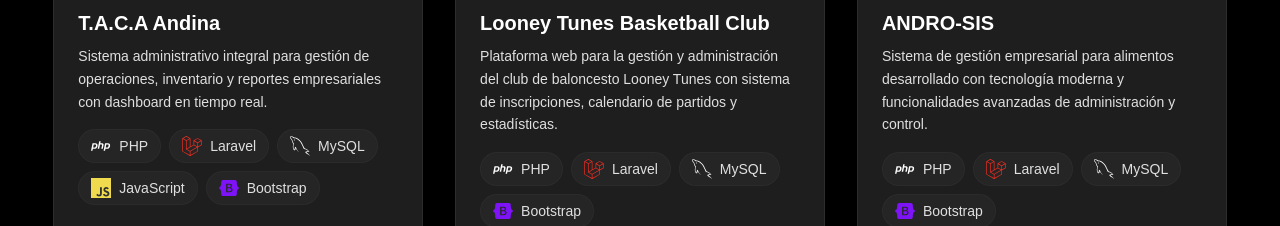
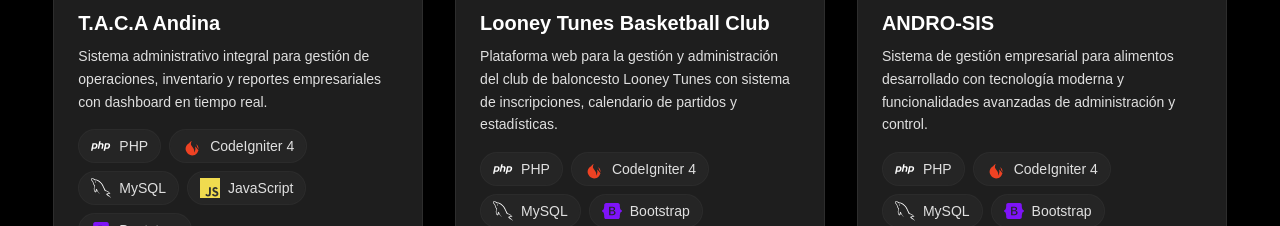
Before and after one commit to tustas15/portafolio, a website: page index.html in a window 1280 px wide. Shown: the part 2200-2426 px from the top of the page. Drawn offline with nearby package versions, Linux system fonts and the light colour scheme; a web font is replaced by a local one.

Commit message:
Actualizar a CodeIgniter 4 en proyectos y proteger descarga de imagen de perfil

```diff
--- a/index.html
+++ b/index.html
@@ -159,7 +159,8 @@
                             <div
                                 class="w-72 h-72 md:w-72 md:h-72 rounded-full overflow-hidden border-4 border-medium-gray shadow-2xl">
                                 <img src="src/img/Foto .jpg" alt="Carlos Santiago Rosales Andrade"
-                                    class="w-full h-full object-cover hover:scale-110 transition-transform duration-700">
+                                    class="w-full h-full object-cover hover:scale-110 transition-transform duration-700"
+                                    draggable="false" oncontextmenu="return false;">
                             </div>
                             <!-- Elemento decorativo sutil -->
                             <div
@@ -776,17 +777,16 @@
                                     <span>PHP</span>
                                 </div>
 
-                                <!-- Laravel -->
+                                <!-- CodeIgniter 4 -->
                                 <div
                                     class="flex items-center gap-2 px-3 py-1.5 bg-medium-gray/50 text-text-light text-sm font-medium rounded-full border border-light-gray/30 hover:scale-105 transition-transform duration-200">
                                     <div class="w-5 h-5 flex items-center justify-center">
-                                        <svg preserveAspectRatio="xMidYMid" viewBox="0 0 256 264" class="w-full h-full">
-                                            <path
-                                                d="m255.9 59.6.1 1.1v56.6c0 1.4-.8 2.8-2 3.5l-47.6 27.4v54.2c0 1.4-.7 2.8-2 3.5l-99.1 57-.7.4-.3.1c-.7.2-1.4.2-2.1 0l-.4-.1-.6-.3L2 206c-1.3-.8-2.1-2.2-2.1-3.6V32.7l.1-1.1.2-.4.3-.6.2-.4.4-.5.4-.3c.2 0 .3-.2.5-.3L51.6.6c1.3-.8 2.9-.8 4.1 0L105.3 29c.2 0 .3.2.4.3l.5.3c0 .2.2.4.3.5l.3.4.3.6.1.4.2 1v106l41.2-23.7V60.7c0-.4 0-.7.2-1l.1-.4.3-.7.3-.3.3-.5.5-.3.4-.4 49.6-28.5c1.2-.7 2.8-.7 4 0L254 57l.5.4.4.3.4.5.2.3c.2.2.2.5.3.7l.2.3Zm-8.2 55.3v-47l-17.3 10-24 13.7v47l41.3-23.7Zm-49.5 85v-47l-23.6 13.5-67.2 38.4v47.5l90.8-52.3ZM8.2 39.9V200l90.9 52.3v-47.5l-47.5-26.9-.4-.4c-.2 0-.3-.1-.4-.3l-.4-.4-.3-.4-.2-.5-.2-.5v-.6l-.2-.5V63.6L25.6 49.8l-17.3-10Zm45.5-31L12.4 32.8l41.3 23.7 41.2-23.7L53.7 8.9ZM75 157.3l24-13.8V39.8l-17.3 10-24 13.8v103.6l17.3-10ZM202.3 36.9 161 60.7l41.3 23.8 41.3-23.8-41.3-23.8Zm-4.1 54.7-24-13.8-17.3-10v47l24 13.9 17.3 10v-47Zm-95 106 60.6-34.5 30.2-17.3-41.2-23.8-47.5 27.4L62 174.3l41.2 23.3Z"
-                                                fill="#FF2D20" />
+                                        <svg viewBox="0 0 256 317" class="w-full h-full">
+                                            <path fill="#EF4223"
+                                                d="M211.8 178c13 13.5 19.3 32 19 50.8-23-42.5-56-62.3-56-62.3 22.8 54-15 101.4-15 101.4s7.2-22.3.8-49.4c-6.8-29-37.4-56.3-46.7-77.8C103.7 117.4 125 76 125 76c-31 16-56 50.8-59.5 86-3 30.5 8 58 26.6 77.2-24-32.3-25-70-13-104 2.8-8 12.3-28 12.3-28s-40.4 20-56 56.4c-9 20.8-11.8 45.4-4 68 8 23 23 44 43.5 58.7 15.6 11 34.5 17 54 17.5 28.5.5 57.7-12.8 77-35.3 21-25 28.5-57 23.5-90-2.3-15.5-10.4-31.5-22.4-43l-8.6-8.3h-1.5z" />
                                         </svg>
                                     </div>
-                                    <span>Laravel</span>
+                                    <span>CodeIgniter 4</span>
                                 </div>
 
                                 <!-- MySQL -->
@@ -889,17 +889,16 @@
                                     <span>PHP</span>
                                 </div>
 
-                                <!-- Laravel -->
+                                <!-- CodeIgniter 4 -->
                                 <div
                                     class="flex items-center gap-2 px-3 py-1.5 bg-medium-gray/50 text-text-light text-sm font-medium rounded-full border border-light-gray/30 hover:scale-105 transition-transform duration-200">
                                     <div class="w-5 h-5 flex items-center justify-center">
-                                        <svg preserveAspectRatio="xMidYMid" viewBox="0 0 256 264" class="w-full h-full">
-                                            <path
-                                                d="m255.9 59.6.1 1.1v56.6c0 1.4-.8 2.8-2 3.5l-47.6 27.4v54.2c0 1.4-.7 2.8-2 3.5l-99.1 57-.7.4-.3.1c-.7.2-1.4.2-2.1 0l-.4-.1-.6-.3L2 206c-1.3-.8-2.1-2.2-2.1-3.6V32.7l.1-1.1.2-.4.3-.6.2-.4.4-.5.4-.3c.2 0 .3-.2.5-.3L51.6.6c1.3-.8 2.9-.8 4.1 0L105.3 29c.2 0 .3.2.4.3l.5.3c0 .2.2.4.3.5l.3.4.3.6.1.4.2 1v106l41.2-23.7V60.7c0-.4 0-.7.2-1l.1-.4.3-.7.3-.3.3-.5.5-.3.4-.4 49.6-28.5c1.2-.7 2.8-.7 4 0L254 57l.5.4.4.3.4.5.2.3c.2.2.2.5.3.7l.2.3Zm-8.2 55.3v-47l-17.3 10-24 13.7v47l41.3-23.7Zm-49.5 85v-47l-23.6 13.5-67.2 38.4v47.5l90.8-52.3ZM8.2 39.9V200l90.9 52.3v-47.5l-47.5-26.9-.4-.4c-.2 0-.3-.1-.4-.3l-.4-.4-.3-.4-.2-.5-.2-.5v-.6l-.2-.5V63.6L25.6 49.8l-17.3-10Zm45.5-31L12.4 32.8l41.3 23.7 41.2-23.7L53.7 8.9ZM75 157.3l24-13.8V39.8l-17.3 10-24 13.8v103.6l17.3-10ZM202.3 36.9 161 60.7l41.3 23.8 41.3-23.8-41.3-23.8Zm-4.1 54.7-24-13.8-17.3-10v47l24 13.9 17.3 10v-47Zm-95 106 60.6-34.5 30.2-17.3-41.2-23.8-47.5 27.4L62 174.3l41.2 23.3Z"
-                                                fill="#FF2D20" />
+                                        <svg viewBox="0 0 256 317" class="w-full h-full">
+                                            <path fill="#EF4223"
+                                                d="M211.8 178c13 13.5 19.3 32 19 50.8-23-42.5-56-62.3-56-62.3 22.8 54-15 101.4-15 101.4s7.2-22.3.8-49.4c-6.8-29-37.4-56.3-46.7-77.8C103.7 117.4 125 76 125 76c-31 16-56 50.8-59.5 86-3 30.5 8 58 26.6 77.2-24-32.3-25-70-13-104 2.8-8 12.3-28 12.3-28s-40.4 20-56 56.4c-9 20.8-11.8 45.4-4 68 8 23 23 44 43.5 58.7 15.6 11 34.5 17 54 17.5 28.5.5 57.7-12.8 77-35.3 21-25 28.5-57 23.5-90-2.3-15.5-10.4-31.5-22.4-43l-8.6-8.3h-1.5z" />
                                         </svg>
                                     </div>
-                                    <span>Laravel</span>
+                                    <span>CodeIgniter 4</span>
                                 </div>
 
                                 <!-- MySQL -->
@@ -982,17 +981,16 @@
                                     <span>PHP</span>
                                 </div>
 
-                                <!-- Laravel -->
+                                <!-- CodeIgniter 4 -->
                                 <div
                                     class="flex items-center gap-2 px-3 py-1.5 bg-medium-gray/50 text-text-light text-sm font-medium rounded-full border border-light-gray/30 hover:scale-105 transition-transform duration-200">
                                     <div class="w-5 h-5 flex items-center justify-center">
-                                        <svg preserveAspectRatio="xMidYMid" viewBox="0 0 256 264" class="w-full h-full">
-                                            <path
-                                                d="m255.9 59.6.1 1.1v56.6c0 1.4-.8 2.8-2 3.5l-47.6 27.4v54.2c0 1.4-.7 2.8-2 3.5l-99.1 57-.7.4-.3.1c-.7.2-1.4.2-2.1 0l-.4-.1-.6-.3L2 206c-1.3-.8-2.1-2.2-2.1-3.6V32.7l.1-1.1.2-.4.3-.6.2-.4.4-.5.4-.3c.2 0 .3-.2.5-.3L51.6.6c1.3-.8 2.9-.8 4.1 0L105.3 29c.2 0 .3.2.4.3l.5.3c0 .2.2.4.3.5l.3.4.3.6.1.4.2 1v106l41.2-23.7V60.7c0-.4 0-.7.2-1l.1-.4.3-.7.3-.3.3-.5.5-.3.4-.4 49.6-28.5c1.2-.7 2.8-.7 4 0L254 57l.5.4.4.3.4.5.2.3c.2.2.2.5.3.7l.2.3Zm-8.2 55.3v-47l-17.3 10-24 13.7v47l41.3-23.7Zm-49.5 85v-47l-23.6 13.5-67.2 38.4v47.5l90.8-52.3ZM8.2 39.9V200l90.9 52.3v-47.5l-47.5-26.9-.4-.4c-.2 0-.3-.1-.4-.3l-.4-.4-.3-.4-.2-.5-.2-.5v-.6l-.2-.5V63.6L25.6 49.8l-17.3-10Zm45.5-31L12.4 32.8l41.3 23.7 41.2-23.7L53.7 8.9ZM75 157.3l24-13.8V39.8l-17.3 10-24 13.8v103.6l17.3-10ZM202.3 36.9 161 60.7l41.3 23.8 41.3-23.8-41.3-23.8Zm-4.1 54.7-24-13.8-17.3-10v47l24 13.9 17.3 10v-47Zm-95 106 60.6-34.5 30.2-17.3-41.2-23.8-47.5 27.4L62 174.3l41.2 23.3Z"
-                                                fill="#FF2D20" />
+                                        <svg viewBox="0 0 256 317" class="w-full h-full">
+                                            <path fill="#EF4223"
+                                                d="M211.8 178c13 13.5 19.3 32 19 50.8-23-42.5-56-62.3-56-62.3 22.8 54-15 101.4-15 101.4s7.2-22.3.8-49.4c-6.8-29-37.4-56.3-46.7-77.8C103.7 117.4 125 76 125 76c-31 16-56 50.8-59.5 86-3 30.5 8 58 26.6 77.2-24-32.3-25-70-13-104 2.8-8 12.3-28 12.3-28s-40.4 20-56 56.4c-9 20.8-11.8 45.4-4 68 8 23 23 44 43.5 58.7 15.6 11 34.5 17 54 17.5 28.5.5 57.7-12.8 77-35.3 21-25 28.5-57 23.5-90-2.3-15.5-10.4-31.5-22.4-43l-8.6-8.3h-1.5z" />
                                         </svg>
                                     </div>
-                                    <span>Laravel</span>
+                                    <span>CodeIgniter 4</span>
                                 </div>
 
                                 <!-- MySQL -->
```
Also changed, not shown: 1 other file.
